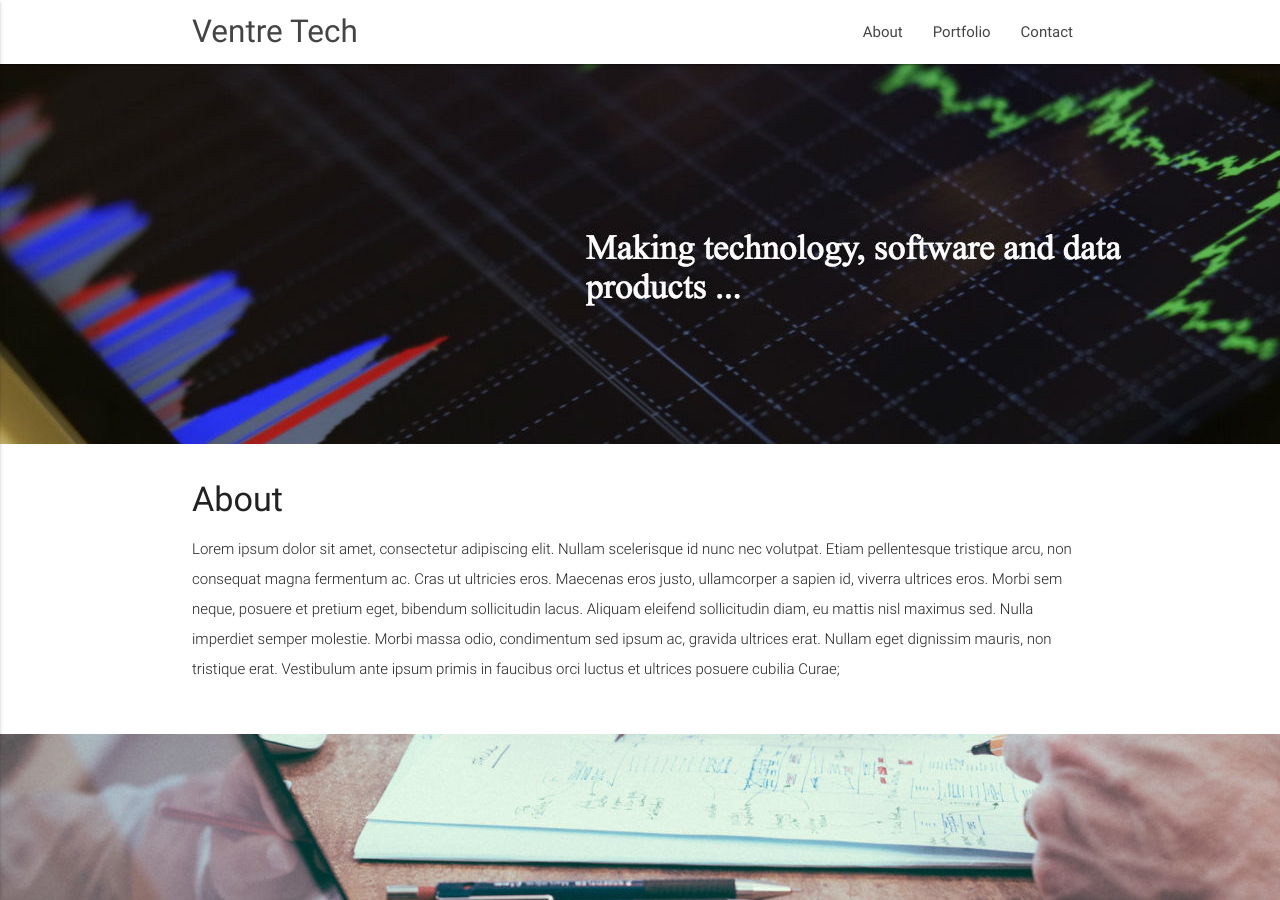
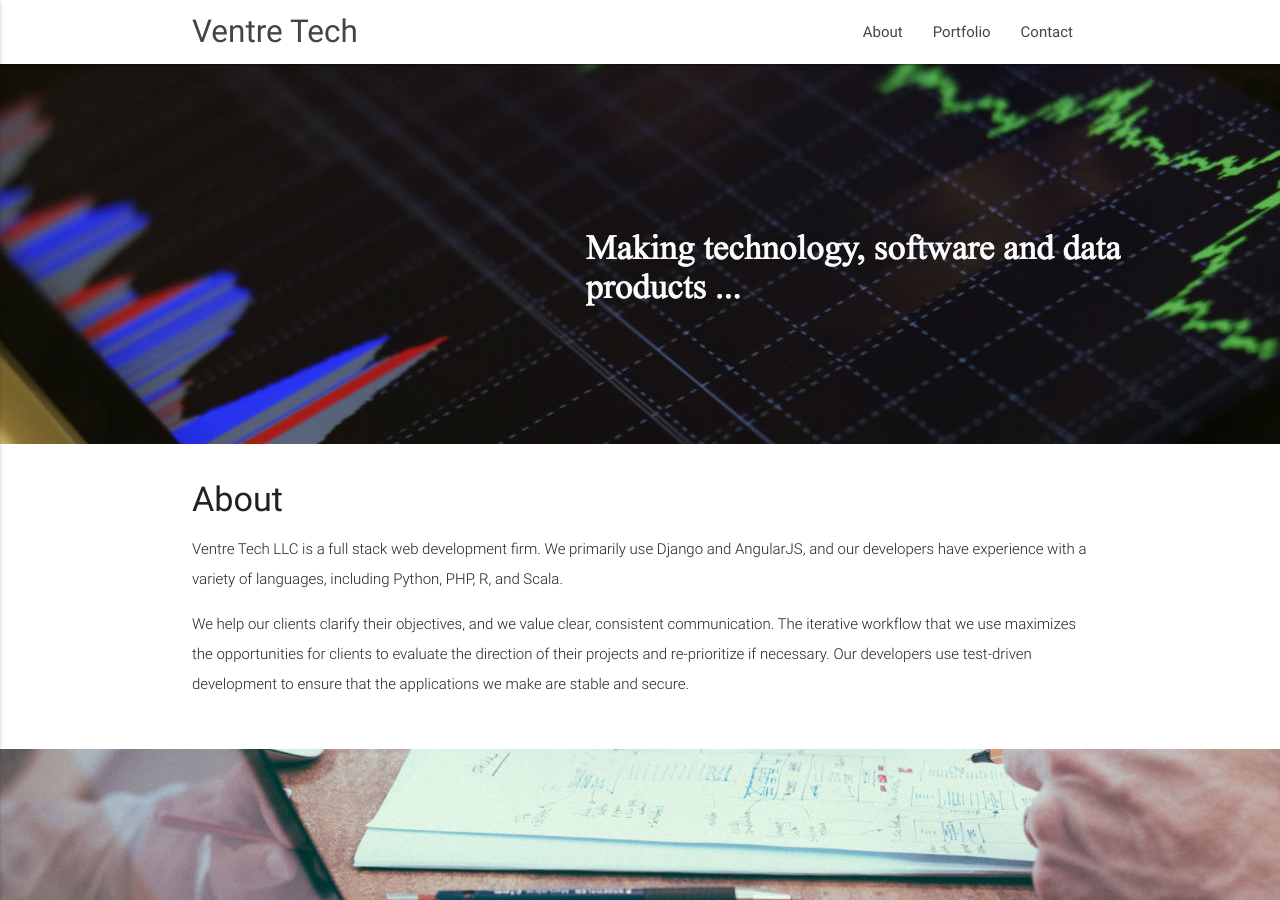
Before and after one commit to VentreTech/ventre_tech, a Jekyll site: the page built from index.html, in a window 1280 px wide and 900 px high. Built offline with Jekyll 4.4.1, drawn with Linux system fonts in a browser that asks for light colours; nearby versions of some CDN libraries.

Commit message:
Adds an initial about section.

```diff
--- a/index.html
+++ b/index.html
@@ -27,7 +27,20 @@ layout: default
         <div class="col s12">
           <h3><i class="mdi-content-send brown-text"></i></h3>
           <h4>About</h4>
-          <p class="left-align light">Lorem ipsum dolor sit amet, consectetur adipiscing elit. Nullam scelerisque id nunc nec volutpat. Etiam pellentesque tristique arcu, non consequat magna fermentum ac. Cras ut ultricies eros. Maecenas eros justo, ullamcorper a sapien id, viverra ultrices eros. Morbi sem neque, posuere et pretium eget, bibendum sollicitudin lacus. Aliquam eleifend sollicitudin diam, eu mattis nisl maximus sed. Nulla imperdiet semper molestie. Morbi massa odio, condimentum sed ipsum ac, gravida ultrices erat. Nullam eget dignissim mauris, non tristique erat. Vestibulum ante ipsum primis in faucibus orci luctus et ultrices posuere cubilia Curae;</p>
+          <p class="left-align light">
+              Ventre Tech LLC is a full stack web development firm.  We
+              primarily use Django and AngularJS, and our developers have
+              experience with a variety of languages, including Python, PHP,
+              R, and Scala.
+          </p>
+          <p class="left-align light">
+              We help our clients clarify their objectives, and we value clear,
+              consistent communication. The iterative workflow that we use
+              maximizes the opportunities for clients to evaluate the direction
+              of their projects and re-prioritize if necessary. Our developers
+              use test-driven development to ensure that the applications we
+              make are stable and secure.
+          </p>
         </div>
       </div>
 
```
